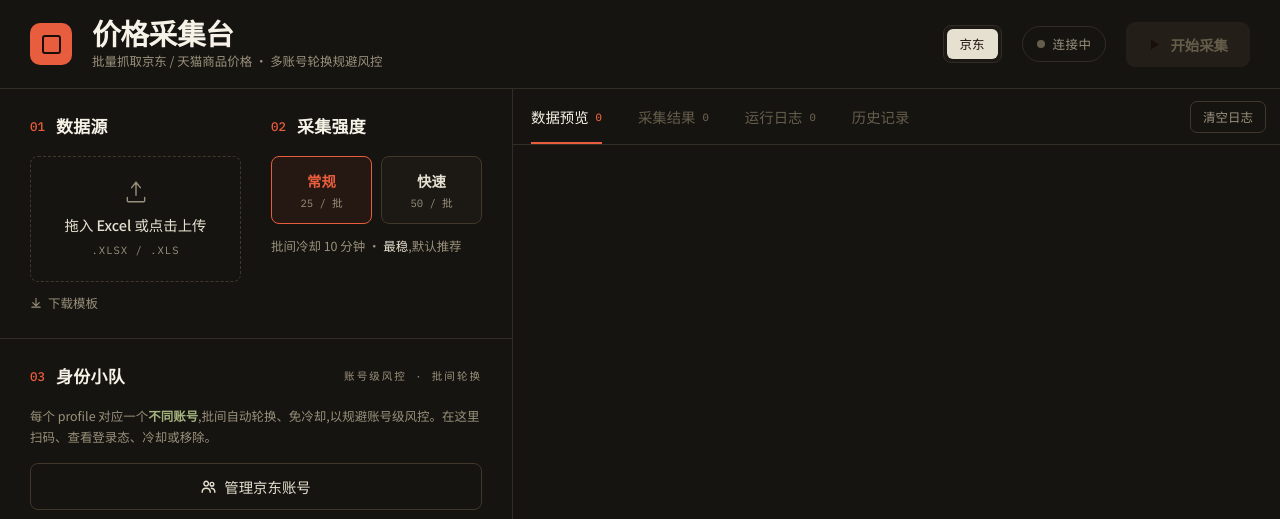
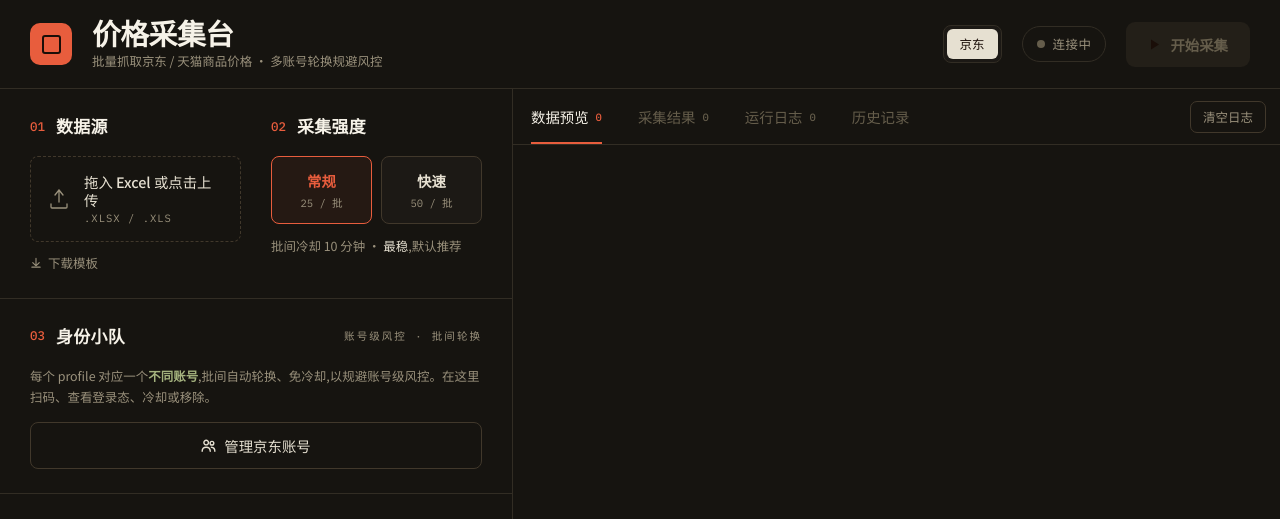
Before and after one commit to GordonWang1878/JD-Crawler, a Flask app: page / in a window 1280 px wide. Shown: the top 519 px of the page. Run offline with Flask 3, Linux system fonts and the light colour scheme; some libraries are stand-ins or nearby versions.

Commit message:
style(ui): 数据源上传框改横向紧凑布局,与强度框等高对称
Step1 上传框原为竖排大框、Step2 强度框矮,左右不协调。按要求「缩小左框而非放大右框」:
- .drop 改横向 flex(图标 + 文案两行),padding/行高收紧 → 高度 68px,与 .speed-select 等高(差 0px)。
- 文案包进 .drop-cap 便于横排;两态(未上传/已载入)与对勾保持。
- 修 bug:横排时给 .drop .micro 加了 display:block,优先级压过 .cap-done 隐藏规则,
  导致未上传态误显示"点击可重新上传";隐藏规则提到 strong.cap-done / .micro.cap-done。

Co-Authored-By: Claude Opus 4.8 (1M context) <noreply@anthropic.com>

```diff
--- a/templates/batch.html
+++ b/templates/batch.html
@@ -60,19 +60,20 @@
   .grid2{display:grid;grid-template-columns:minmax(0,1fr) minmax(0,1fr);gap:30px}
 
   /* upload */
-  .drop{border:1px dashed var(--hair-2);border-radius:8px;padding:22px;text-align:center;cursor:pointer;transition:.2s}
+  .drop{display:flex;align-items:center;gap:13px;text-align:left;border:1px dashed var(--hair-2);border-radius:8px;padding:16px;cursor:pointer;transition:.2s}
+  .drop-cap{flex:1;min-width:0}
   .drop:hover,.drop.dragover{border-color:var(--muted);background:var(--panel)}
   /* 已载入态 —— 借鉴 Step2 选中态:橙色实线 + 底色,清晰区分"有文件 / 无文件" */
   .drop.uploaded{border-style:solid;border-color:var(--live);background:rgba(232,93,61,.07)}
   .drop.uploaded:hover{border-color:var(--live);background:rgba(232,93,61,.11)}
-  .drop .ico-done,.drop .cap-done{display:none}
+  .drop .ico-done,.drop strong.cap-done,.drop .micro.cap-done{display:none}
   .drop.uploaded .ico-empty,.drop.uploaded .cap-empty{display:none}
   .drop.uploaded .ico-done{display:block;color:var(--live)}
   .drop.uploaded strong.cap-done{display:block;color:var(--live)}
   .drop.uploaded .micro.cap-done{display:block}
-  .drop svg{width:26px;height:26px;color:var(--muted);margin:0 auto 9px;display:block}
-  .drop strong{display:block;font-size:var(--t-body);font-weight:500;color:var(--paper)}
-  .drop .micro{margin-top:5px;letter-spacing:1px}
+  .drop svg{width:24px;height:24px;color:var(--muted);margin:0;flex-shrink:0;display:block}
+  .drop strong{display:block;font-size:var(--t-body);font-weight:500;color:var(--paper);line-height:1.25}
+  .drop .micro{display:block;margin-top:3px;letter-spacing:1px;line-height:1.2}
   .file-badge{display:none;gap:10px;margin-top:12px;justify-content:space-between;align-items:center;padding-top:11px;border-top:1px solid var(--hair)}
   .file-badge.vis{display:flex}
   #file-badge-text{flex:1;min-width:0;font-family:'IBM Plex Mono';font-size:var(--t-meta);color:var(--ok);white-space:nowrap;overflow:hidden;text-overflow:ellipsis}
@@ -270,8 +271,10 @@
             <div id="upload-area" class="drop">
               <svg class="ico-empty" viewBox="0 0 24 24" fill="none" stroke="currentColor" stroke-width="1.3"><path d="M12 3v12M8 8l4-5 4 5" stroke-linecap="round" stroke-linejoin="round"/><path d="M4 17v3a1 1 0 001 1h14a1 1 0 001-1v-3" stroke-linecap="round"/></svg>
               <svg class="ico-done" viewBox="0 0 24 24" fill="none" stroke="currentColor" stroke-width="1.6"><path d="M5 12.5l4.5 4.5L19 7" stroke-linecap="round" stroke-linejoin="round"/></svg>
-              <strong class="cap-empty">拖入 Excel 或点击上传</strong><span class="micro cap-empty">.xlsx / .xls</span>
-              <strong class="cap-done">文件已载入</strong><span class="micro cap-done">点击可重新上传</span>
+              <div class="drop-cap">
+                <strong class="cap-empty">拖入 Excel 或点击上传</strong><span class="micro cap-empty">.xlsx / .xls</span>
+                <strong class="cap-done">文件已载入</strong><span class="micro cap-done">点击可重新上传</span>
+              </div>
               <input type="file" id="file-input" accept=".xlsx,.xls" style="display:none">
             </div>
             <div id="file-badge" class="file-badge"><span id="file-badge-text">-</span><span class="micro">已载入</span></div>
```
